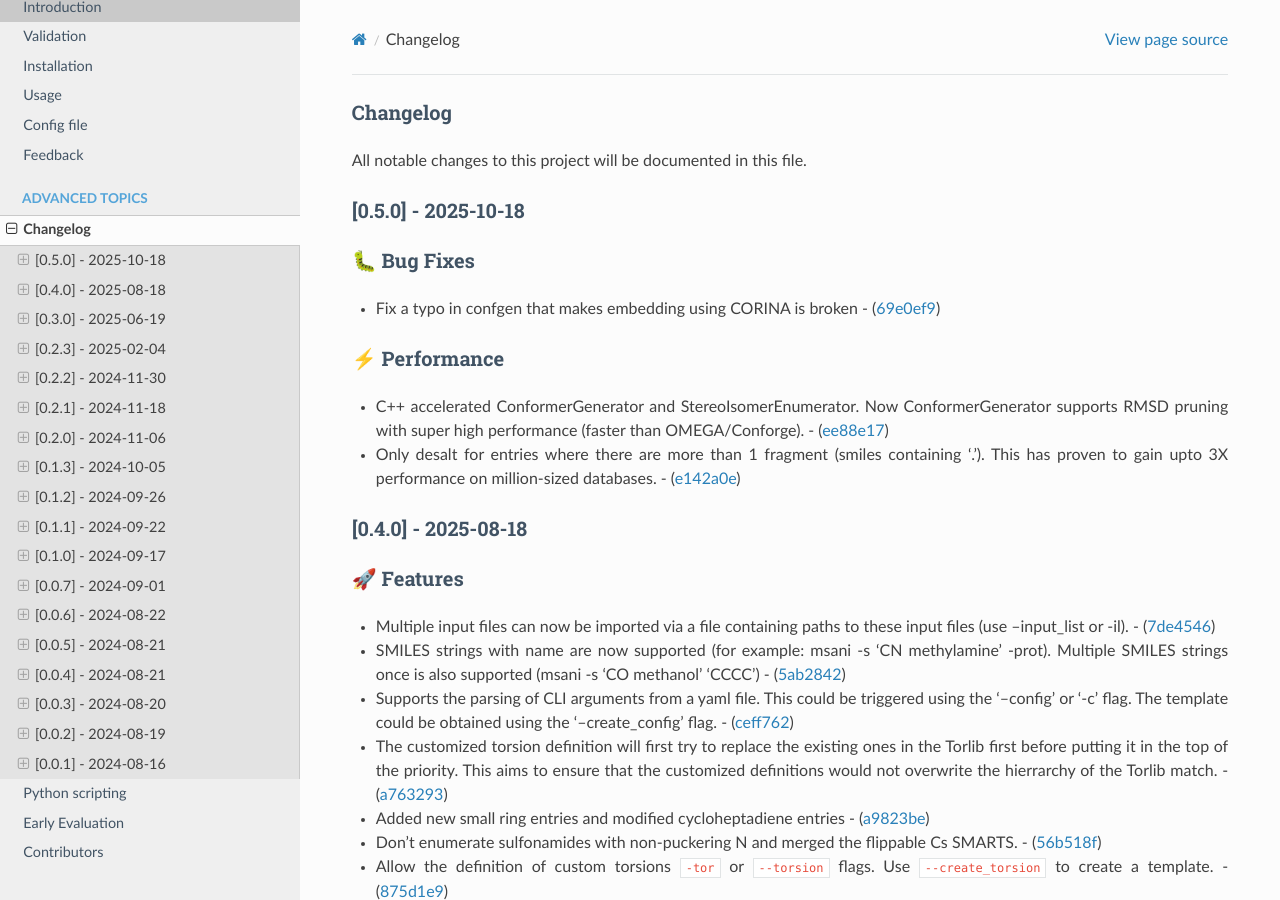
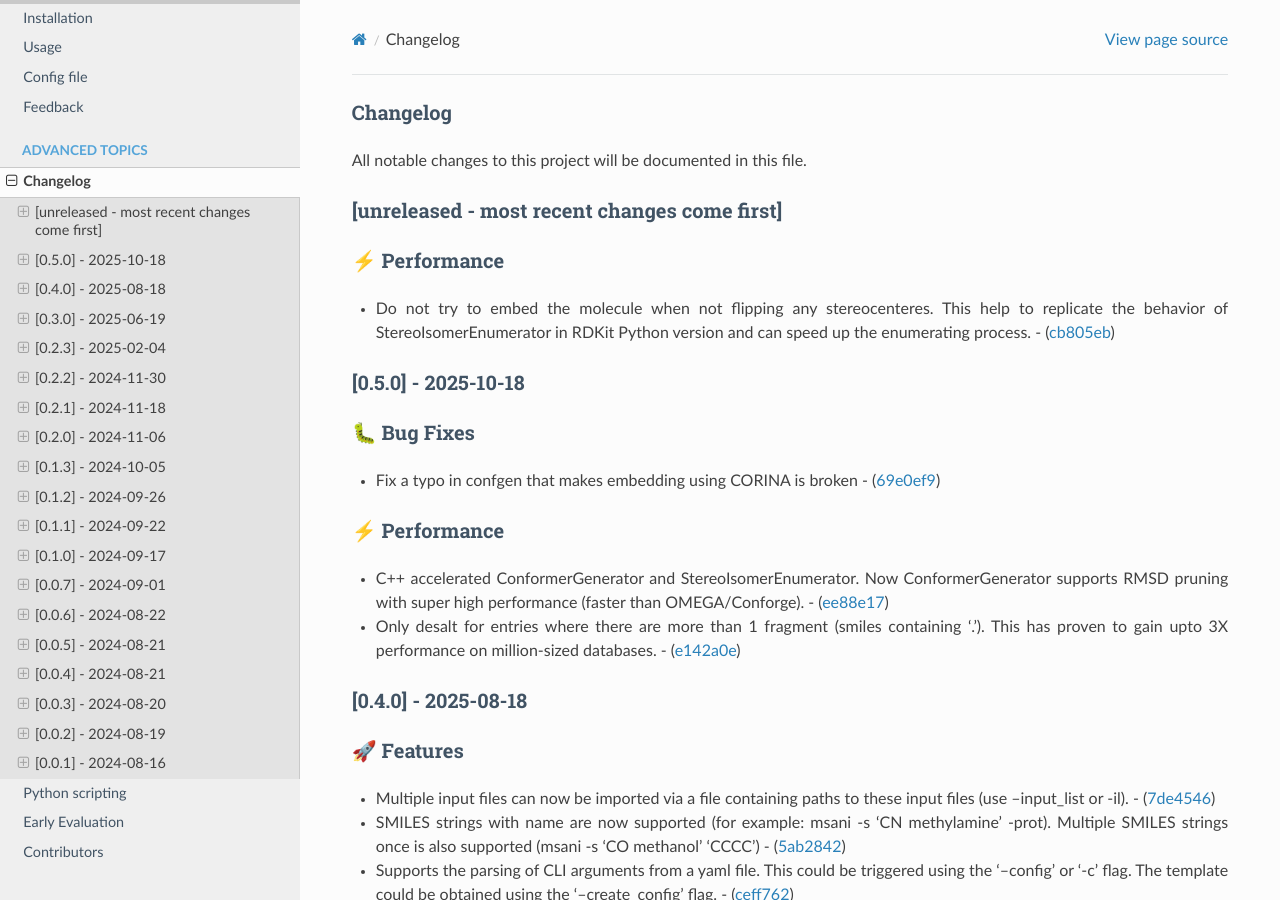
Before and after one commit to phonglam3103/msani-readthedocs, a Sphinx documentation site: the page built from docs/source/changes.rst, in a window 1280 px wide and 900 px high. Built offline with Sphinx 7.4.7 and the Read the Docs theme 3.1.0, drawn with Linux system fonts in a browser that asks for light colours; formulas are drawn with MathJax 3.

Commit message:
Update changes.rst from the software repository

```diff
--- a/docs/source/changes.rst
+++ b/docs/source/changes.rst
@@ -2,6 +2,18 @@ Changelog
 =========
 
 All notable changes to this project will be documented in this file.
+
+[unreleased - most recent changes come first]
+---------------------------------------------
+
+⚡ Performance
+~~~~~~~~~~~~~~
+
+-  Do not try to embed the molecule when not flipping any
+   stereocenteres. This help to replicate the behavior of
+   StereoIsomerEnumerator in RDKit Python version and can speed up the
+   enumerating process. -
+   (`cb805eb <https://github.com/phonglam3103/MolSanitizer/commit/cb805eba9a609f8f90026487a0be478bf7accfe0>`__)
 
 [0.5.0] - 2025-10-18
 --------------------
@@ -11,6 +23,8 @@ All notable changes to this project will be documented in this file.
 
 -  Fix a typo in confgen that makes embedding using CORINA is broken -
    (`69e0ef9 <https://github.com/phonglam3103/MolSanitizer/commit/69e0ef9b9813ee788996a1b4f858fd7fb36013f8>`__)
+
+.. _performance-1:
 
 ⚡ Performance
 ~~~~~~~~~~~~~~
```
Also changed, not shown: other parts of docs/source/changes.rst (+6 -6 lines).
